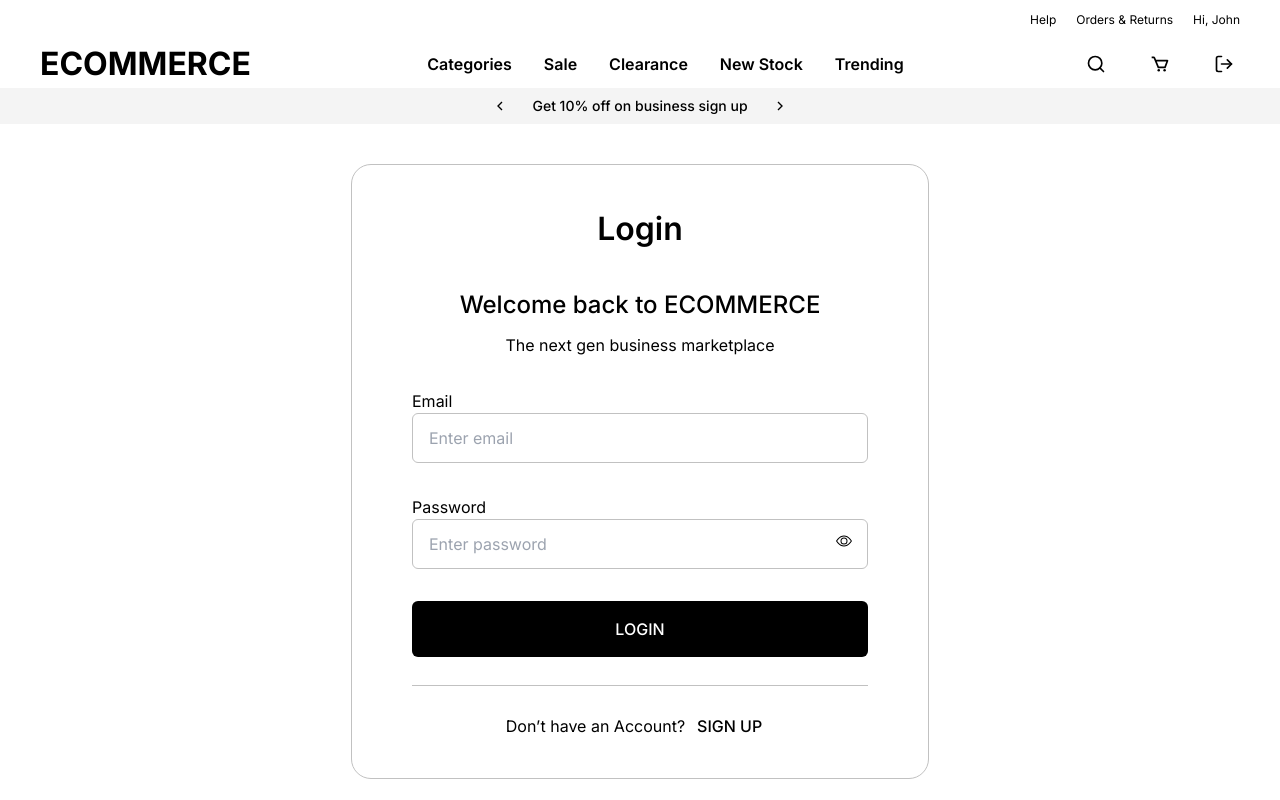
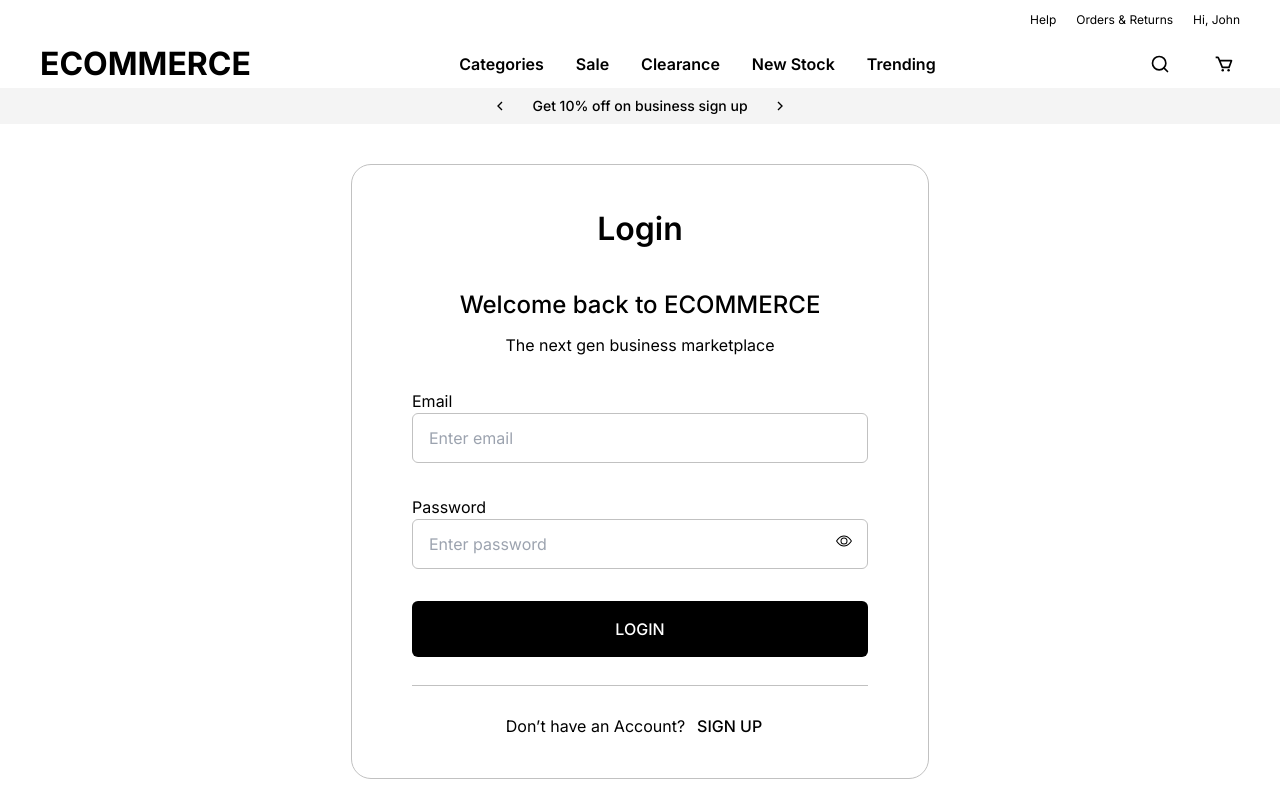
Before and after one commit to Abhishekvpd/Screening-Assignment, a Next.js app: page / in a window 1280 px wide. Built offline with nearby package versions, Linux system fonts and the light colour scheme.

Commit message:
added request type

```diff
--- a/src/components/Header.tsx
+++ b/src/components/Header.tsx
@@ -10,7 +10,6 @@ import toast from "react-hot-toast";
 function Header() {
   const router = useRouter();
   const pathname = usePathname();
-  console.log(pathname)
 
   const navItems: string[] = [
     "Categories",
@@ -52,7 +51,9 @@ function Header() {
           <div className="flex gap-8">
             <FiSearch className="icon" />
             <BiCart className="icon" />
-            { <FiLogOut className="icon" onClick={signOutHandler} />}
+            {pathname === "/interests" && (
+              <FiLogOut className="icon" onClick={signOutHandler} />
+            )}
           </div>
         </div>
         <OfferBar />
```
